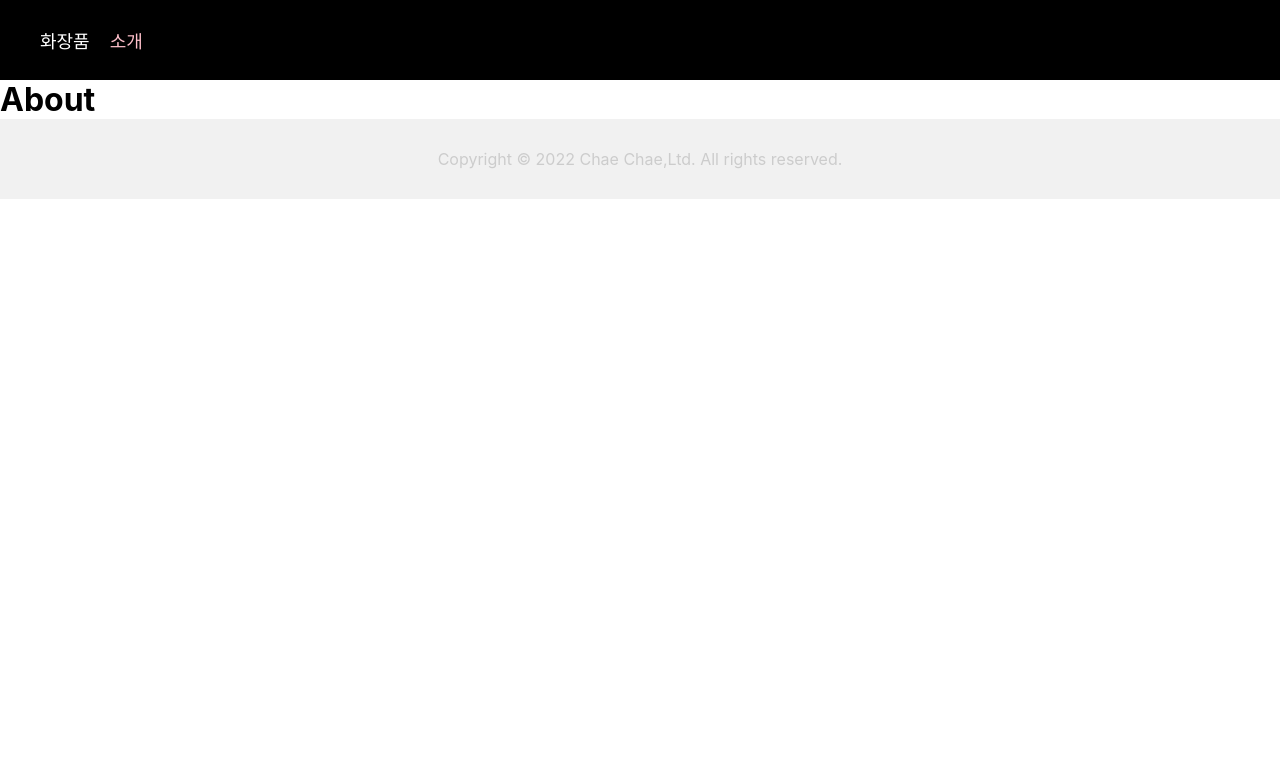
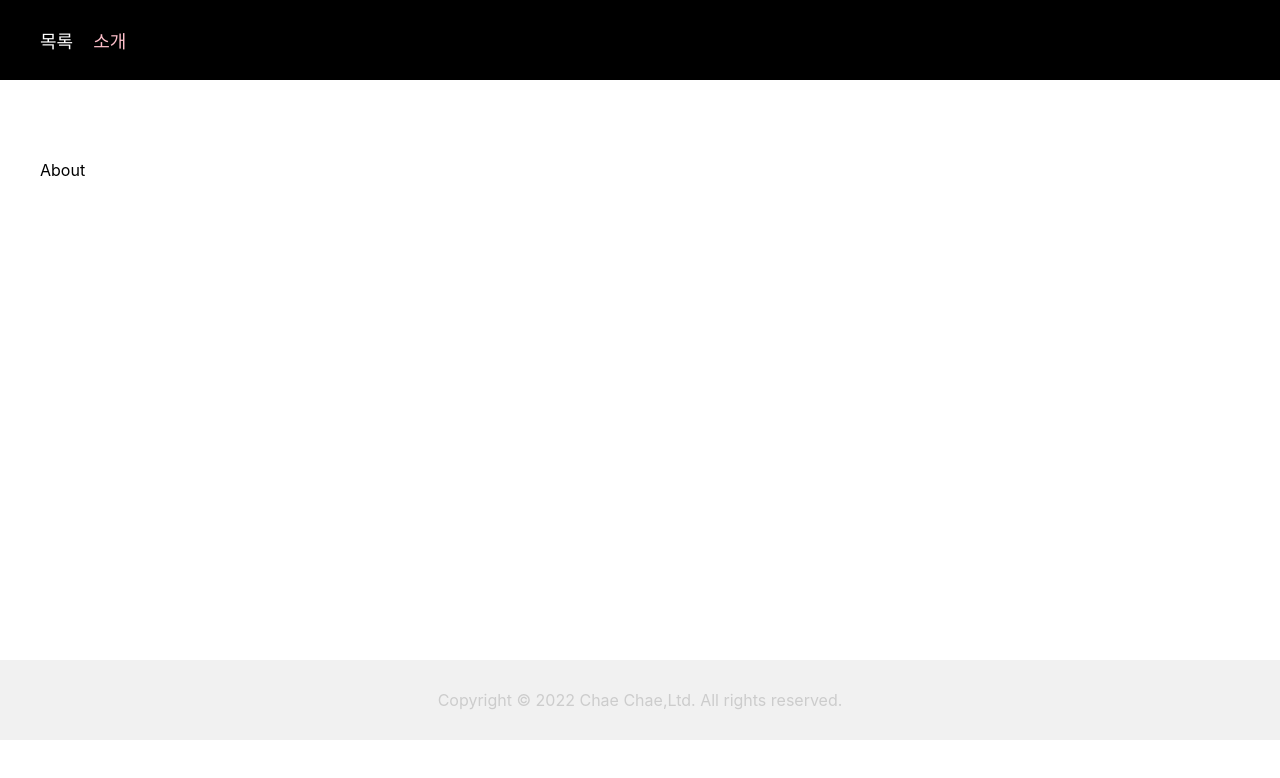
Before and after one commit to chaechae66/react-query_next.js_study, a Next.js app: page /about in a window 1280 px wide. Shown: the top 778 px of the page. Built offline with nearby package versions, Linux system fonts and the light colour scheme.

Commit message:
Design : main 컨텐츠 스타일링 글로벌로 만들기

```diff
--- a/components/Layout/Header.tsx
+++ b/components/Layout/Header.tsx
@@ -17,7 +17,7 @@ export default function Header(){
         <>
             <div>
                 <header>
-                    <ActiveLink href="/">화장품</ActiveLink>
+                    <ActiveLink href="/">목록</ActiveLink>
                     <ActiveLink href="/about">소개</ActiveLink>
                 </header>
             </div>
--- a/pages/about.tsx
+++ b/pages/about.tsx
@@ -1,5 +1,7 @@
+import styles from "../styles/common.module.css"
+
 export default function About(){
     return(
-        <h1>About</h1>
+        <main className={styles.wrap}>About</main>
     )
 }
--- /dev/null
+++ b/styles/common.module.css
@@ -0,0 +1,7 @@
+.wrap{
+    width : 1200px;
+    min-height: 400px;
+    margin: 0 auto;
+    margin-top :80px;
+    margin-bottom:100px;
+}
```
Also changed, not shown: pages/index.tsx (+2 -6 lines), styles/globals.css (line endings or trailing spaces).
